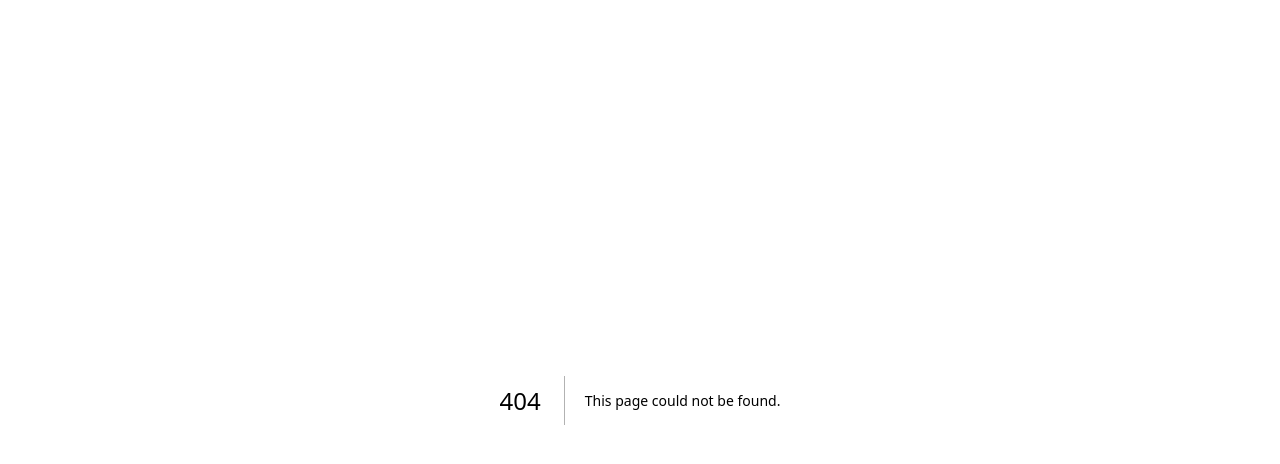
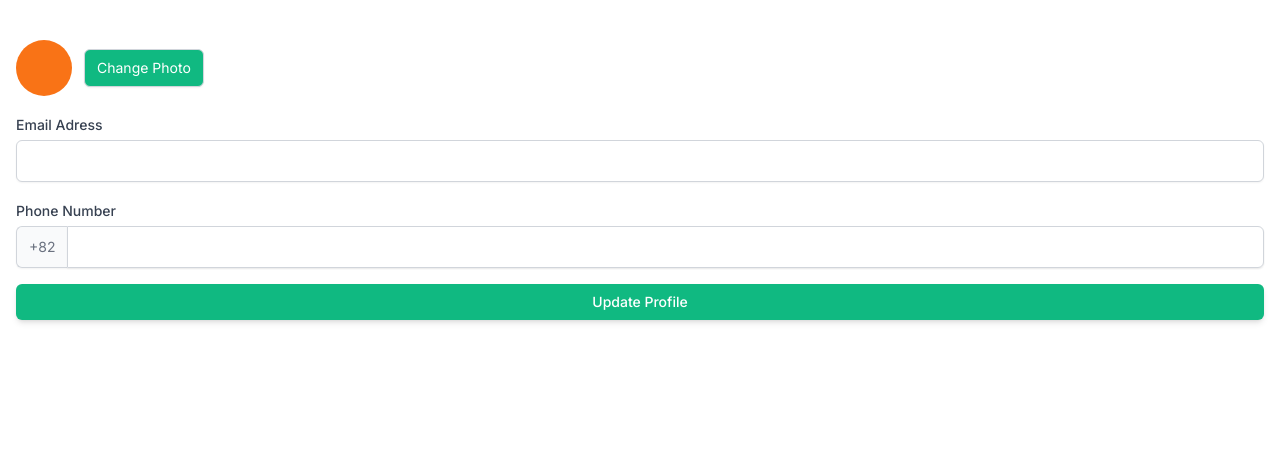
Before and after one commit to sdfwefk11/next-market, a Next.js app: page /profile/edit in a window 1280 px wide. Before the commit this address had no page. Shown: the top 464 px of the page. Built offline with nearby package versions, Linux system fonts and the light colour scheme.

Commit message:
Profile Edit Page

```diff
--- /dev/null
+++ b/src/app/profile/edit/page.tsx
@@ -0,0 +1,46 @@
+export default function Edit() {
+  return (
+    <div className="py-10 px-4 space-y-4">
+      <div className="flex items-center space-x-3">
+        <div className="w-14 h-14 rounded-full bg-orange-500" />
+        <label
+          htmlFor="picture"
+          className="cursor-pointer border-gray-300 py-2 px-3 border rounded-md bg-emerald-500 shadow-sm text-sm text-white transition-colors hover:bg-emerald-600 hover:text-orange-300"
+        >
+          Change Photo
+          <input id="picture" type="file" className="hidden" accept="image/*" />
+        </label>
+      </div>
+      <div className="space-y-1">
+        <label htmlFor="email" className="text-sm font-medium text-gray-700">
+          Email Adress
+        </label>
+        <input
+          id="email"
+          className="appearance-none w-full px-4 py-2 border border-gray-300 rounded-md shadow-sm placeholder-gray-400 focus:outline-none focus:border-emerald-600 focus:ring-emerald-600"
+          type="email"
+          required
+        />
+      </div>
+      <div className="space-y-1">
+        <label htmlFor="phone" className="text-sm font-medium text-gray-700">
+          Phone Number
+        </label>
+        <div className="flex rounded-md shadow-sm">
+          <span className="flex items-center justify-center px-3 rounded-l-md border border-r-0 bg-gray-50 border-gray-300 text-gray-500 select-none text-sm">
+            +82
+          </span>
+          <input
+            id="phone"
+            type="number"
+            className="appearance-none w-full px-4 py-2 border border-gray-300 rounded-md shadow-sm placeholder-gray-400 focus:outline-none focus:border-emerald-600 focus:ring-emerald-600 rounded-l-none"
+            required
+          />
+        </div>
+      </div>
+      <button className="bg-emerald-500 hover:text-orange-300 hover:bg-emerald-600 mt-4 shadow-md text-white rounded-md border-transparent py-2 px-4 text-sm font-medium focus:ring-2 focus:ring-offset-2 focus:ring-emerald-500 focus:outline-none transition w-full">
+        Update Profile
+      </button>
+    </div>
+  );
+}
```
